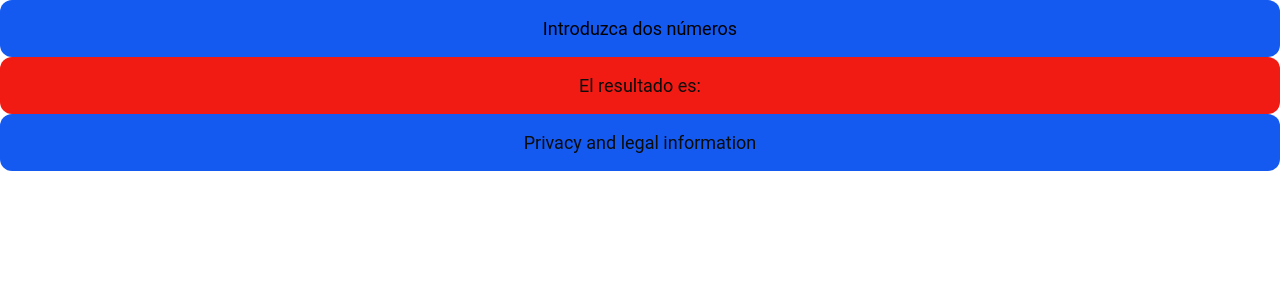
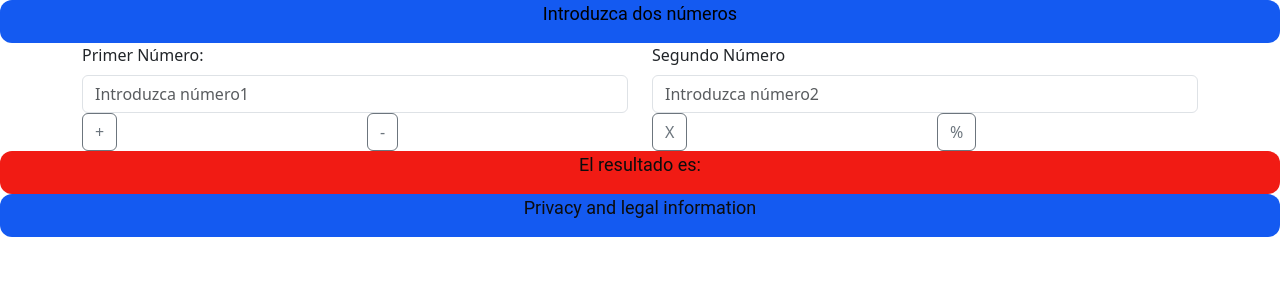
Before and after one commit to JonathanSaltos/EjercicioREACT2024, a React (Create React App) app in the folder my-appreact2024/: page / in a window 1280 px wide. Shown: the top 300 px of the page. Built offline with nearby package versions, Linux system fonts and the light colour scheme.

Commit message:
crear campos numericos y botones

```diff
--- a/my-appreact2024/package.json
+++ b/my-appreact2024/package.json
@@ -6,7 +6,9 @@
     "@testing-library/jest-dom": "^5.17.0",
     "@testing-library/react": "^13.4.0",
     "@testing-library/user-event": "^13.5.0",
+    "bootstrap": "^5.3.3",
     "react": "^18.2.0",
+    "react-bootstrap": "^2.10.1",
     "react-dom": "^18.2.0",
     "react-scripts": "5.0.1",
     "web-vitals": "^2.1.4"
--- a/my-appreact2024/src/App.js
+++ b/my-appreact2024/src/App.js
@@ -1,20 +1,74 @@
 import './App.css';
 import Cabecera  from './Componentes/Cabecera';
 import Footer from './Componentes/Footer';
+import Form from 'react-bootstrap/Form';
+import Container from 'react-bootstrap/Container';
+import Row from 'react-bootstrap/Row';
+import Col from 'react-bootstrap/Col';
+import Button from 'react-bootstrap/Button';
+
 import Resultado from './Componentes/Resultado';
+
 function App() {
+
+
+
   return (
-            < div>
+            <div>
             <Cabecera />
+            <Form>
+            <Container>
+            <Row>
 
+            <Col><Form.Label>Primer Número: </Form.Label>
+            <Form.Control type="email" placeholder="Introduzca número1" />
+            </Col>
+            <Col><Form.Label>Segundo Número </Form.Label>
+
+            <Form.Control type="email" placeholder="Introduzca número2" />
+            </Col>
+            </Row>
+
+
+            <Row>
+            <Col>
+            <Button variant="outline-secondary" id="button-addon1">
+             +
+            </Button>
+            </Col>
+
+            <Col>
+            <Button variant="outline-secondary" id="button-addon1">
+             -
+            </Button>
+            </Col>
+
+            <Col>
+            <Button variant="outline-secondary" id="button-addon1">
+             X
+            </Button>
+            </Col>
+
+            <Col>
+            <Button variant="outline-secondary" id="button-addon1">
+             %
+            </Button>
+            </Col>
+            </Row>
+
+
+
+            </Container>
+
+            </Form>
             <Resultado />
 
-             <Footer />
+            <Footer />
 
             </div>
 
 
-  );
+  )
 }
 
 export default App;
--- a/my-appreact2024/src/Componentes/Resultado.js
+++ b/my-appreact2024/src/Componentes/Resultado.js
@@ -1,12 +1,12 @@
 import './Resultado.css'
 
-function Resultado() {
+function Resultado(props) {
     return (
 
   <div className='resultado'>
    <p>
 
-    El resultado es:
+    El resultado es:{props.resultado}
 
 
     </p>
--- a/my-appreact2024/src/index.js
+++ b/my-appreact2024/src/index.js
@@ -3,6 +3,7 @@ import ReactDOM from 'react-dom/client';
 import './index.css';
 import App from './App';
 import reportWebVitals from './reportWebVitals';
+import 'bootstrap/dist/css/bootstrap.min.css';
 
 const root = ReactDOM.createRoot(document.getElementById('root'));
 root.render(
```
Also changed, not shown: 1 other file (tests, documents, lock files or other folders).
